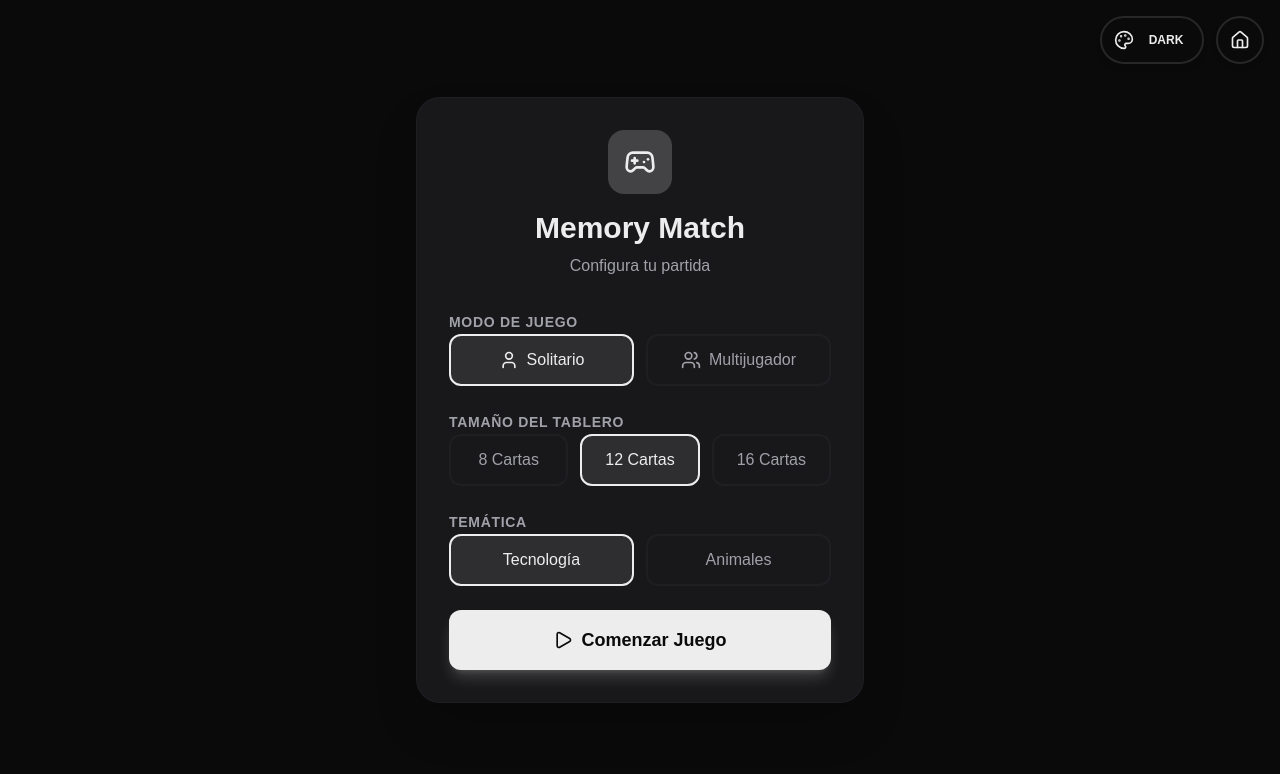
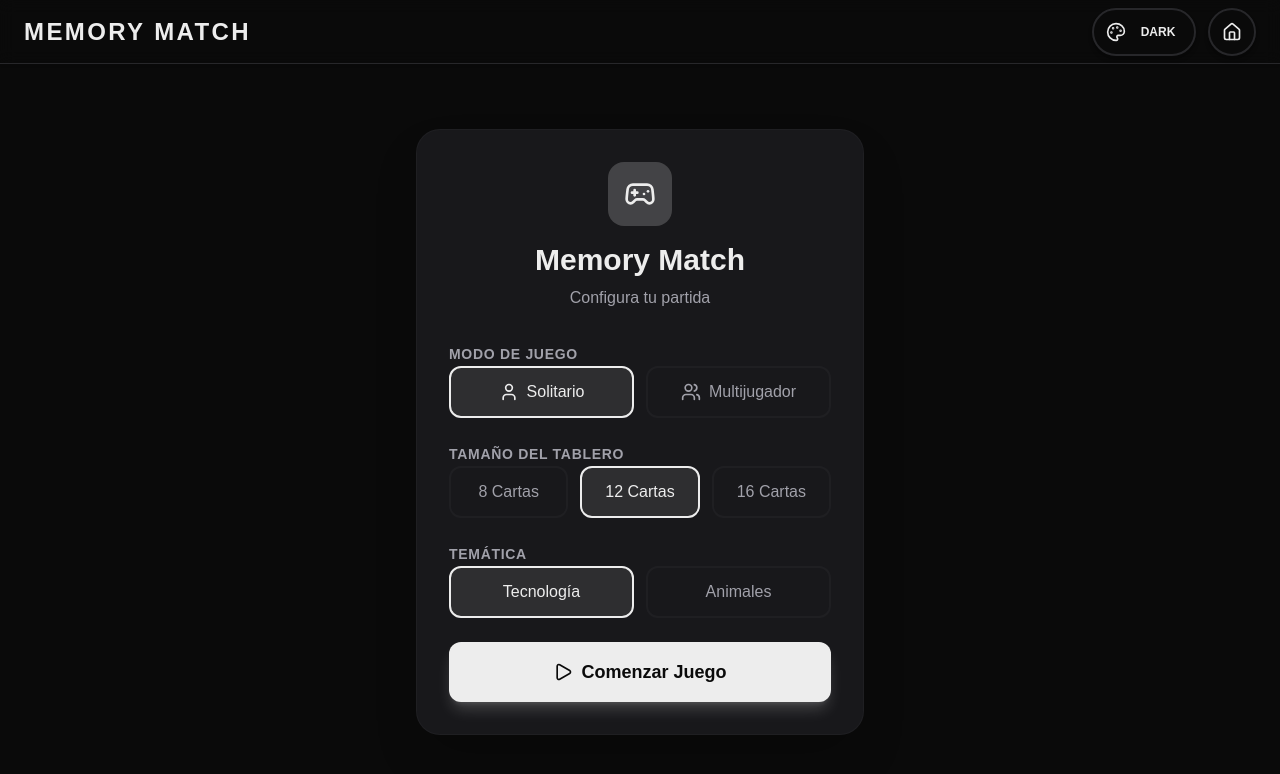
Before and after one commit to andcobos/hangman-web, a Next.js app: page /memory in a window 1280 px wide. Shown: the top 774 px of the page. Built offline with nearby package versions, Linux system fonts and the light colour scheme.

Commit message:
header e imagen

```diff
--- a/app/memory/page.tsx
+++ b/app/memory/page.tsx
@@ -7,18 +7,36 @@ import { useMemoryLogic } from '@/components/memory/hooks/useMemoryLogic';
 import { SetupScreen } from '@/components/memory/screens/SetupScreen';
 import { GameScreen } from '@/components/memory/screens/GameScreen';
 import { GameOverScreen } from '@/components/memory/screens/GameOverScreen';
+import { RotateCcw } from 'lucide-react';
 
 export default function MemoryMatchPage() {
-  const { status } = useMemoryStore();
+  const { status, resetGame } = useMemoryStore();
 
   // Initialize game logic hooks
   useMemoryLogic();
 
   return (
-    <main className="min-h-screen bg-background text-foreground flex flex-col items-center py-16 px-4 sm:px-8 font-sans">
-      <GlobalControls />
+    <main className="min-h-screen bg-background text-foreground flex flex-col items-center justify-center font-sans overflow-hidden pt-24 pb-8 relative">
+      {/* Header Fijo */}
+      <header className="fixed top-0 left-0 w-full h-16 bg-background/90 backdrop-blur-sm z-50 px-4 sm:px-6 flex items-center justify-between border-b border-border shadow-sm">
+        <h1 className="text-xl sm:text-2xl font-bold tracking-widest text-primary uppercase">Memory Match</h1>
 
-      <div className="w-full max-w-4xl flex-1 flex flex-col justify-center items-center">
+        <div className="flex items-center gap-2 sm:gap-3">
+          {status !== 'SETUP' && (
+            <button
+              onClick={resetGame}
+              className="p-2 sm:p-3 bg-primary hover:bg-primary/90 text-primary-foreground rounded-full shadow-md hover:scale-110 active:scale-95 transition-all flex items-center justify-center group"
+              title="Reiniciar Juego"
+            >
+              <RotateCcw size={20} className="group-hover:-rotate-180 transition-transform duration-500" />
+            </button>
+          )}
+
+          <GlobalControls className="flex items-center gap-2 sm:gap-3" />
+        </div>
+      </header>
+
+      <div className="w-full max-w-4xl flex-1 flex flex-col justify-center items-center px-4 sm:px-8">
         <AnimatePresence mode="wait">
           {status === 'SETUP' && <SetupScreen key="setup" />}
           {(status === 'PREVIEW' || status === 'PLAYING') && <GameScreen key="game" />}
--- a/app/page.tsx
+++ b/app/page.tsx
@@ -53,10 +53,14 @@ export default function GameSpotLobby() {
           <div className="absolute -inset-0.5 bg-gradient-to-r from-blue-600 to-indigo-600 rounded-2xl blur opacity-30 group-hover:opacity-100 transition duration-500 group-hover:duration-200"></div>
           <div className="relative h-full flex flex-col bg-card border border-border/50 rounded-2xl overflow-hidden hover:shadow-2xl hover:-translate-y-2 transition-all duration-300">
             <div className="relative h-48 bg-neutral-900 flex items-center justify-center border-b border-border/50 overflow-hidden">
-              <div className="w-full h-full bg-gradient-to-br from-indigo-900 to-slate-900 flex items-center justify-center relative group-hover:scale-105 transition-transform duration-500">
-                <Gamepad2 className="w-24 h-24 text-indigo-400 opacity-80" />
-                <div className="absolute inset-0 bg-blue-500/10 mix-blend-overlay"></div>
-              </div>
+              <Image
+                src="/memory.png"
+                alt="Portada del juego Memory Match"
+                width={600}
+                height={300}
+                priority
+                className="w-full h-full object-cover opacity-90 group-hover:scale-105 transition-transform duration-500"
+              />
             </div>
             <div className="p-6 flex-1 flex flex-col justify-between">
               <div>
--- a/components/memory/screens/GameOverScreen.tsx
+++ b/components/memory/screens/GameOverScreen.tsx
@@ -8,8 +8,8 @@ export function GameOverScreen() {
 
   const getWinnerText = () => {
     if (mode === 'SOLO') return '¡Completado!';
-    if (player1Score > player2Score) return '¡Jugador 1 Gana!';
-    if (player2Score > player1Score) return '¡Jugador 2 Gana!';
+    if (player1Score > player2Score) return '¡Jugador Azul Gana!';
+    if (player2Score > player1Score) return '¡Jugador Rojo Gana!';
     return '¡Empate!';
   };
 
@@ -40,13 +40,13 @@ export function GameOverScreen() {
           </div>
         ) : (
           <div className="space-y-4">
-            <div className={`flex justify-between items-center text-xl font-bold ${player1Score > player2Score ? 'text-primary' : 'text-muted-foreground'}`}>
-              <span>Jugador 1</span>
+            <div className={`flex justify-between items-center text-xl font-bold ${player1Score > player2Score ? 'text-blue-500' : 'text-muted-foreground'}`}>
+              <span>Jugador Azul</span>
               <span>{player1Score} pts</span>
             </div>
             <div className="h-px bg-border/50 w-full" />
-            <div className={`flex justify-between items-center text-xl font-bold ${player2Score > player1Score ? 'text-primary' : 'text-muted-foreground'}`}>
-              <span>Jugador 2</span>
+            <div className={`flex justify-between items-center text-xl font-bold ${player2Score > player1Score ? 'text-red-500' : 'text-muted-foreground'}`}>
+              <span>Jugador Rojo</span>
               <span>{player2Score} pts</span>
             </div>
           </div>
--- a/components/memory/screens/GameScreen.tsx
+++ b/components/memory/screens/GameScreen.tsx
@@ -21,12 +21,14 @@ export function GameScreen() {
           </div>
         ) : (
           <>
-            <div className={`flex-1 text-center py-2 rounded-xl transition-colors ${currentPlayer === 1 ? 'bg-primary/20 text-primary font-bold' : 'text-muted-foreground'}`}>
-              J1: {player1Score}
+            <div className={`flex-1 flex flex-col items-center justify-center py-2 px-2 sm:px-4 rounded-xl border-2 transition-all duration-300 ${currentPlayer === 1 ? 'bg-blue-500/20 border-blue-500 text-blue-500 shadow-[0_0_15px_rgba(59,130,246,0.3)] scale-105' : 'bg-transparent border-transparent text-muted-foreground opacity-50 grayscale'}`}>
+              <span className="text-[10px] sm:text-xs uppercase tracking-wider font-bold mb-1">Jugador Azul</span>
+              <span className="text-2xl sm:text-3xl font-black leading-none">{player1Score}</span>
             </div>
-            <div className="mx-4 text-muted-foreground font-bold">VS</div>
-            <div className={`flex-1 text-center py-2 rounded-xl transition-colors ${currentPlayer === 2 ? 'bg-primary/20 text-primary font-bold' : 'text-muted-foreground'}`}>
-              J2: {player2Score}
+            <div className="mx-2 sm:mx-4 text-muted-foreground font-black text-lg sm:text-xl opacity-50">VS</div>
+            <div className={`flex-1 flex flex-col items-center justify-center py-2 px-2 sm:px-4 rounded-xl border-2 transition-all duration-300 ${currentPlayer === 2 ? 'bg-red-500/20 border-red-500 text-red-500 shadow-[0_0_15px_rgba(239,68,68,0.3)] scale-105' : 'bg-transparent border-transparent text-muted-foreground opacity-50 grayscale'}`}>
+              <span className="text-[10px] sm:text-xs uppercase tracking-wider font-bold mb-1">Jugador Rojo</span>
+              <span className="text-2xl sm:text-3xl font-black leading-none">{player2Score}</span>
             </div>
           </>
         )}
@@ -44,8 +46,8 @@ export function GameScreen() {
           </motion.div>
         )}
         {status === 'PLAYING' && mode === 'MULTI' && (
-          <div className="text-muted-foreground font-medium">
-            Turno de: <span className="text-primary font-bold">Jugador {currentPlayer}</span>
+          <div className="text-muted-foreground font-medium flex items-center gap-2">
+            Turno de: <span className={`font-bold px-3 py-1 rounded-full transition-colors ${currentPlayer === 1 ? 'bg-blue-500/20 text-blue-500' : 'bg-red-500/20 text-red-500'}`}>Jugador {currentPlayer === 1 ? 'Azul' : 'Rojo'}</span>
           </div>
         )}
       </div>
```
Also changed, not shown: public/memory.png (added).
